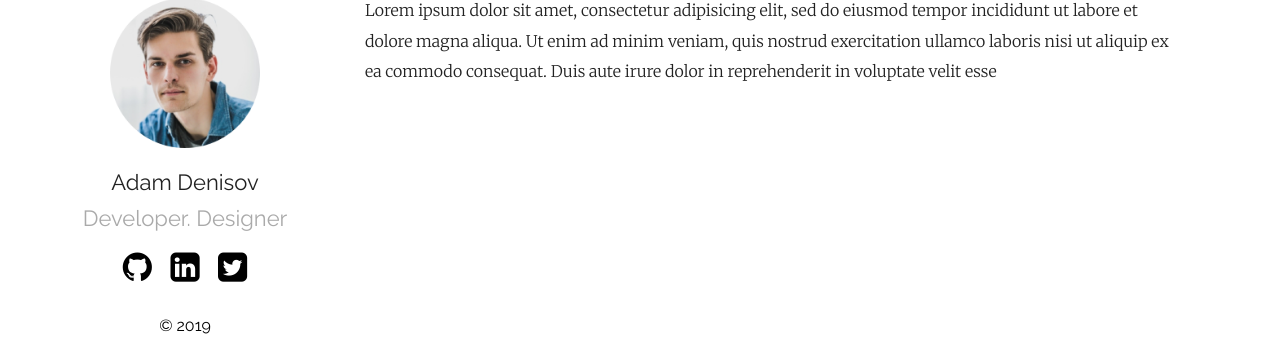
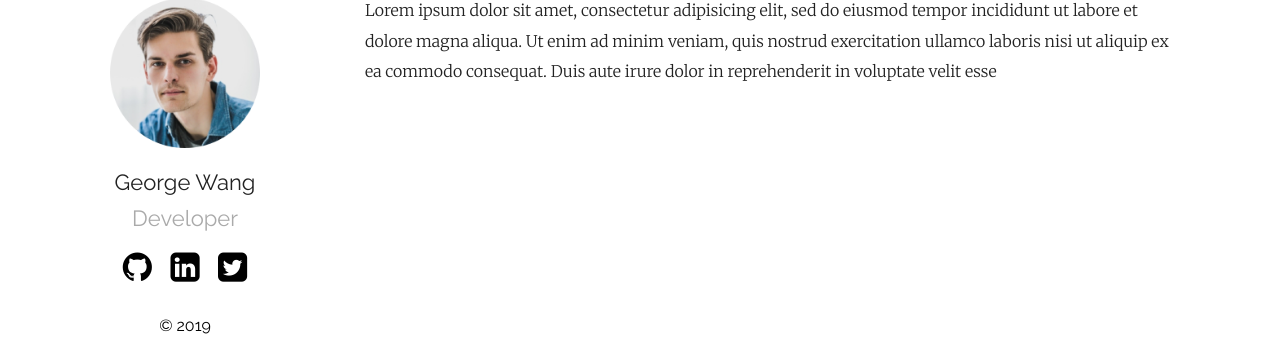
Before and after one commit to KnightGeorge/GeorgeWang.github.io, a Jekyll site: the page built from index.md, in a window 1280 px wide. Shown: the part 208-571 px from the top of the page. Built offline with Jekyll 4.4.1, drawn with Linux system fonts in a browser that asks for light colours.

Commit message:
Update _config.yml

```diff
--- a/_config.yml
+++ b/_config.yml
@@ -12,8 +12,8 @@ show_excerpts: true # set to true to show excerpts on the homepage
 sass:
   sass_dir: _sass
 plainwhite:
-  name: Adam Denisov
-  tagline: Developer. Designer
+  name: George Wang
+  tagline: Developer
   date_format: "%b %-d, %Y"
   sitemap: true # set to true to generate sitemap.xml content
 
```
